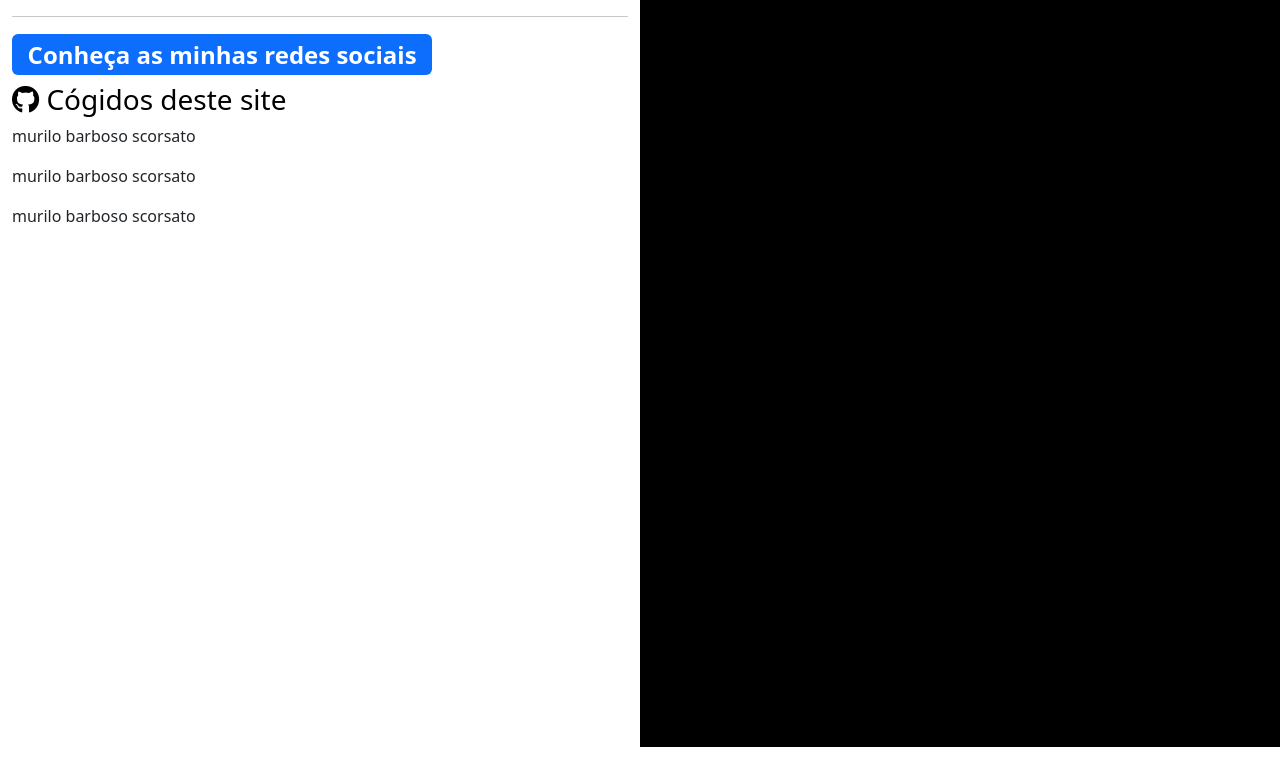
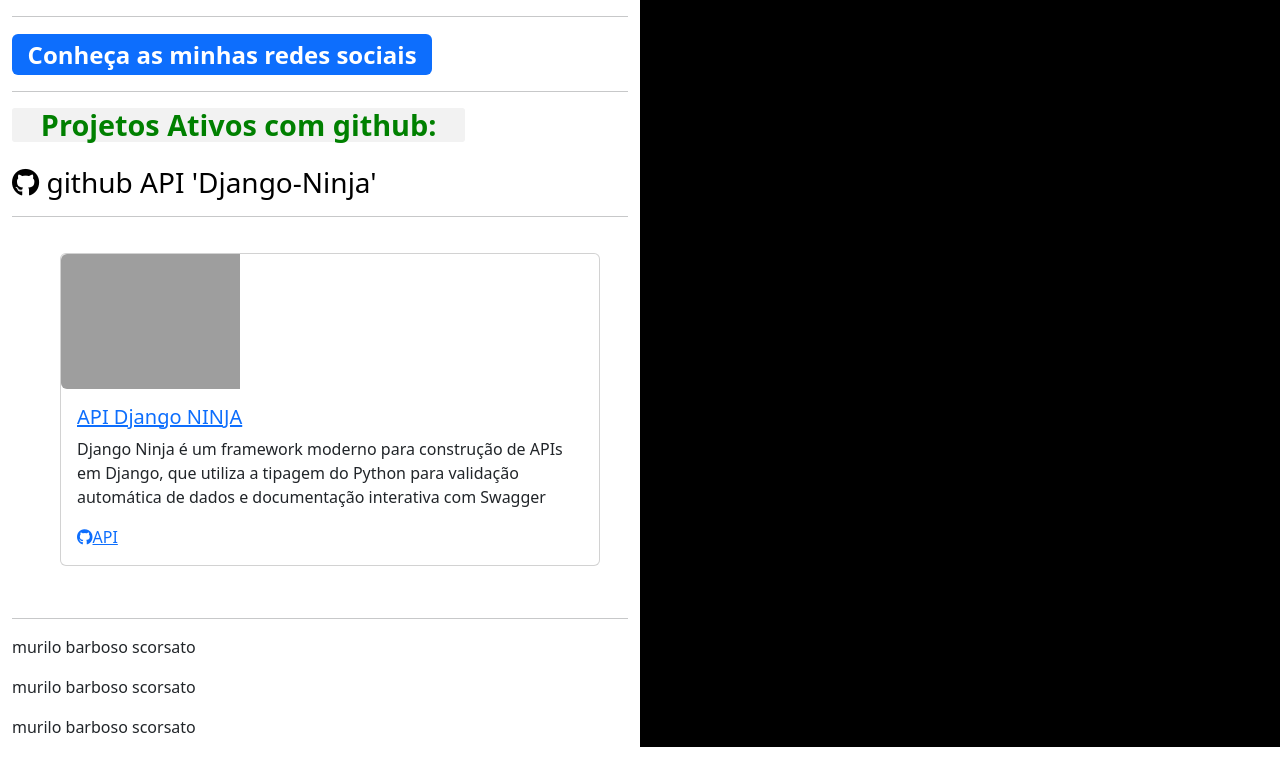
Before and after one commit to scorsato86murilo/portifolio, a Django app: template index/templates/index.html in a window 1280 px wide. Shown: the part 397-1172 px from the top of the page. Run offline with Django 4.2, Linux system fonts and the light colour scheme; the template is opened without the code that fills it, so the values that code supplies are empty.

Commit message:
para mostrar aousuario do site o link de aprentação da API ninja esta sendo inseridanamãoviahtml, sabedo que será estaticanãovi a nescidade de quebrar a cabeça com isso!!

```diff
--- a/index/templates/index.html
+++ b/index/templates/index.html
@@ -23,12 +23,48 @@
             </div>
 
             <hr>
+
             <a href="#redes-sociais" onclick="highlightRedesSociais()">
                 <h2><span class="badge text-bg-primary">Conheça as minhas redes sociais</span></h2>
             </a>
-            <a href="https://github.com/scorsato86murilo/portifolio/tree/master/index" target="_blank" style="text-decoration: none; color: black;">
-                <h3><i class="fab fa-github"></i> Cógidos deste site</h3>
+            <hr>
+
+<span class="badge bg-lime-green responsive-badge">Projetos Ativos com github:</span>
+            <br> <br>
+                        <a href="https://github.com/scorsato86murilo/portifolio/tree/master/livros" target="_blank" style="text-decoration: none; color: black;">
+                <h3><i class="fab fa-github"></i> github API 'Django-Ninja'</h3>
             </a>
+            <hr>
+
+
+
+             <a href="#" target="_blank">
+
+        <div class="cards-sistemas">
+            <div class="card mb-3" style="max-width: 540px;">
+                <div class="row g-0">
+                    <div class="col-md-4">
+                        <img src="http://127.0.0.1:8000/api/docs" class="img-fluid rounded-start" alt="img-sistema">
+                    </div>
+                    <div class="col-md-12">
+                        <div class="card-body">
+                            <a href="http://127.0.0.1:8000/api/docs" target="_blank">
+                                <h5 class="card-title">API Django NINJA</h5></a>
+                            <p class="card-text">Django Ninja é um framework moderno para construção de APIs em
+                                Django, que utiliza a tipagem do Python para validação automática de dados e
+                                documentação interativa com Swagger</p>
+
+                            <a href="https://github.com/scorsato86murilo/portifolio/tree/master/livros" target="_blank">
+    <p class="card-text"><i class="fab fa-github"></i>API</p>
+</a>
+
+                        </div>
+                    </div>
+                </div>
+            </div>
+        </div>
+
+    <hr>
 
            {% for item in projetos %}
     <a href="{% url item.link_sistema %}" target="_blank">
@@ -41,14 +77,19 @@
                     </div>
                     <div class="col-md-12">
                         <div class="card-body">
-                            <h5 class="card-title">{{ item.titulo }}</h5>
+                            <h5 class="card-title">{{ item.titulo }}</h5></a>
                             <p class="card-text">{{ item.descricao }}</p>
+
+                            <a href="https://github.com/scorsato86murilo/portifolio/tree/master/{{ item.github }}" target="_blank">
+    <p class="card-text"><i class="fab fa-github"></i> {{ item.github }}</p>
+</a>
+
                         </div>
                     </div>
                 </div>
             </div>
         </div>
-    </a>
+
     <hr>
 {% endfor %}
 
--- a/sistema_django/urls.py
+++ b/sistema_django/urls.py
@@ -8,7 +8,7 @@
     path('admin/', admin.site.urls),
     path('', include('index.urls')),
     path('', include('sistema_de_login.urls')),
-    path('api/', api.urls)
+    path('api/', api.urls, name='docs'),
 
 ]
 urlpatterns += static(settings.MEDIA_URL, document_root=settings.MEDIA_ROOT)
--- a/templates/static/index/css/index.css
+++ b/templates/static/index/css/index.css
@@ -90,3 +90,15 @@
     background-color: orange;
     transition: background-color 2s ease;
 }
+
+.bg-lime-green {
+    background-color: #F2F2F2;
+    color: white;
+}
+
+.responsive-badge {
+    font-size: calc(1rem + 1vw); /* Aumenta com o tamanho da tela */
+    padding: 0.1em 1em;
+    border-radius: 0.1em;
+    color: green;
+    }
```
Also changed, not shown: db.sqlite3.
